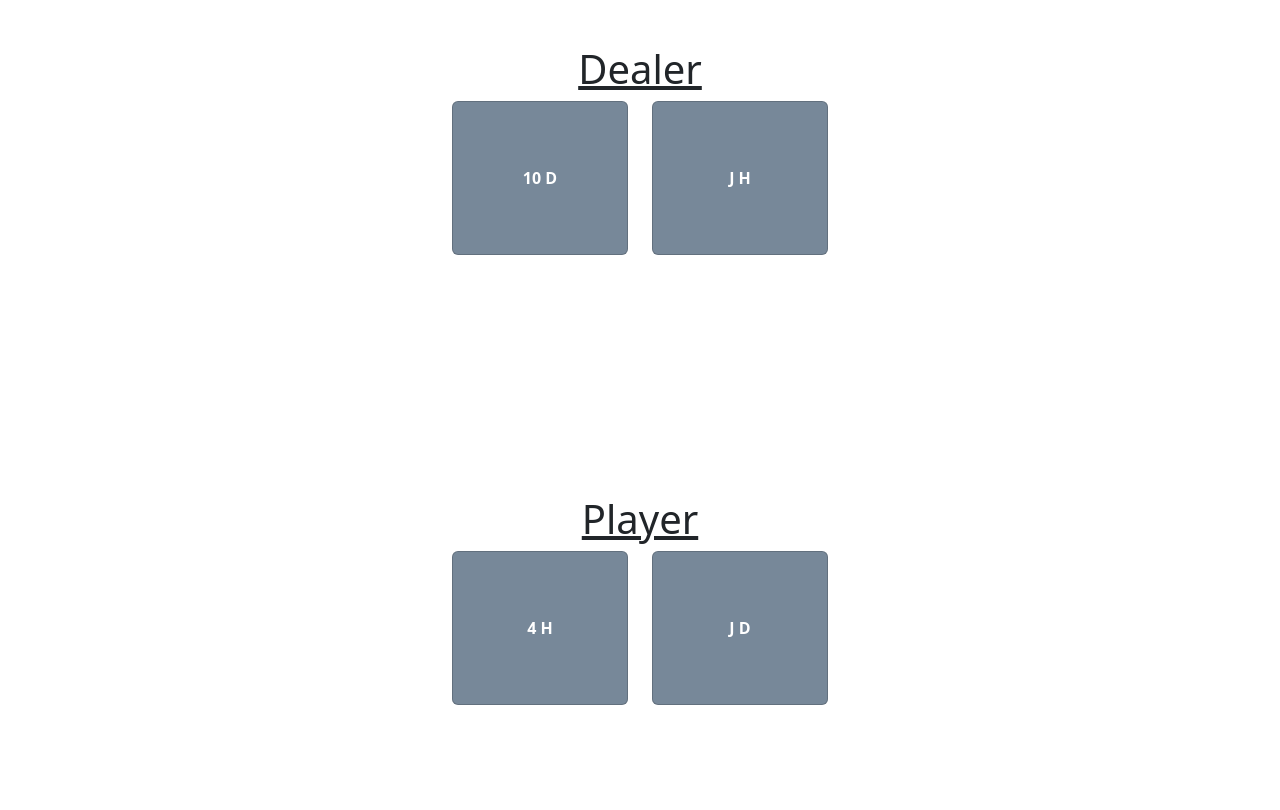
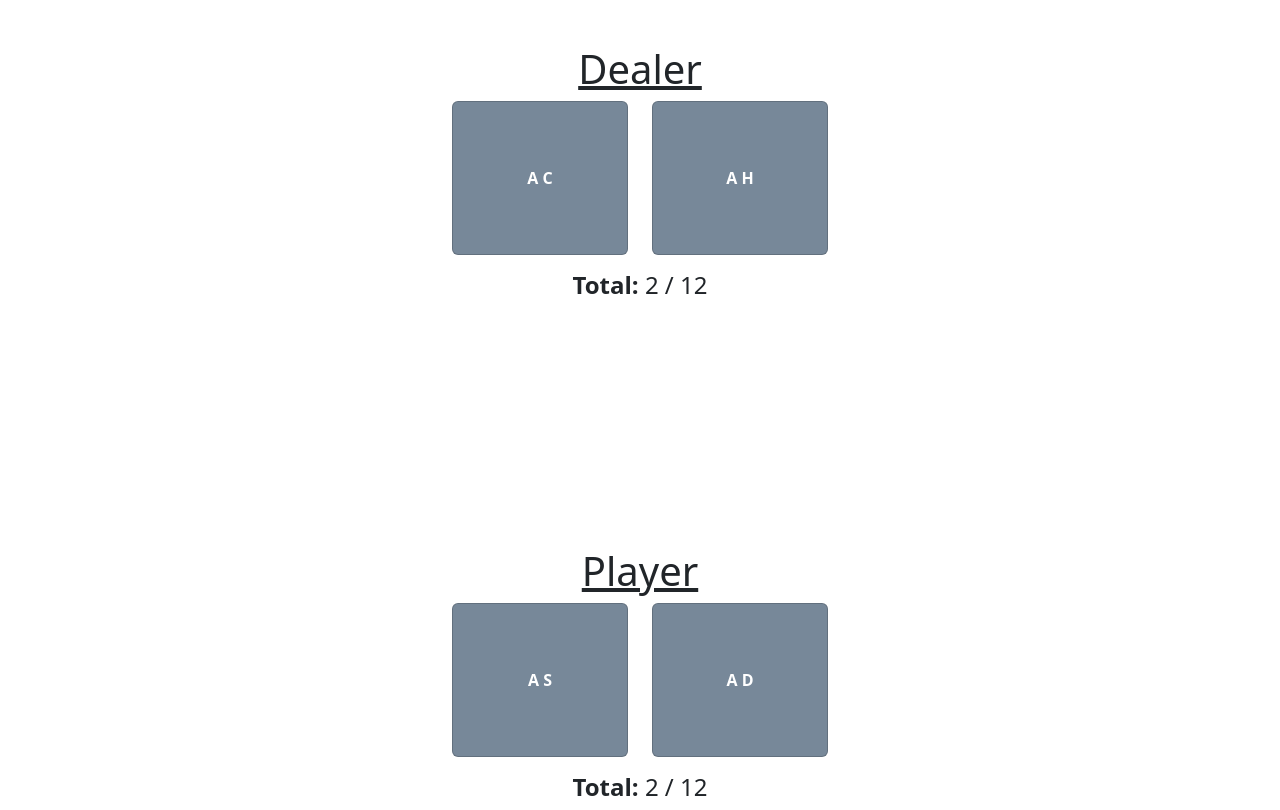
Before and after one commit to jmasone15/blackjack-with-friends, a website built with Vite: page index.html in a window 1280 px wide. Shown: the part 62-872 px from the top of the page. Before the commit the page ends 800 px from the top, so only its background shows below. Built offline with nearby package versions, Linux system fonts and the light colour scheme.

Commit message:
Added calculation handling for multiple Aces.

```diff
--- a/index.html
+++ b/index.html
@@ -29,6 +29,9 @@
         <h1><u>Dealer</u></h1>
         <div id="dealer-cards" class="row justify-content-center">
         </div>
+        <div class="row mt-3">
+          <h4 id="dealer-score"></h4>
+        </div>
       </div>
     </div>
     <!-- Spacer -->
@@ -40,6 +43,9 @@
       <div class="container">
         <h1><u>Player</u></h1>
         <div id="player-cards" class="row justify-content-center">
+        </div>
+        <div class="row mt-3">
+          <h4 id="player-score"></h4>
         </div>
       </div>
     </div>
--- a/src/main.js
+++ b/src/main.js
@@ -2,32 +2,23 @@ import './style.css';
 
 const numOfDecks = 1;
 const suits = ['H', 'D', 'C', 'S'];
-const cards = [
-	'2',
-	'3',
-	'4',
-	'5',
-	'6',
-	'7',
-	'8',
-	'9',
-	'10',
-	'J',
-	'Q',
-	'K',
-	'A'
-];
+const cards = [2, 3, 4, 5, 6, 7, 8, 9, 10, 'J', 'Q', 'K', 'A'];
 
 const dealerCardsDiv = document.getElementById('dealer-cards');
 const playerCardsDiv = document.getElementById('player-cards');
+const dealerScoreDiv = document.getElementById('dealer-score');
+const playerScoreDiv = document.getElementById('player-score');
 
 let playingCards = [];
 let cardIndex = 0;
 
+let playerHand = [];
+let dealerHand = [];
+
 // Create the required amount of playing cards.
 for (let i = 0; i < numOfDecks; i++) {
-	suits.forEach((suit) => {
-		cards.forEach((card) => {
+	cards.forEach((card) => {
+		suits.forEach((suit) => {
 			playingCards.push({
 				card,
 				suit
@@ -38,46 +29,89 @@ for (let i = 0; i < numOfDecks; i++) {
 
 // Fisher-Yates Algorithim for Shuffling
 const shuffle = (cards) => {
-	for (let i = cards.length - 1; i > 0; i--) {
-		// Generate a random index from 0 to i.
-		const randomIndex = Math.floor(Math.random() * (i + 1));
+	// for (let i = cards.length - 1; i > 0; i--) {
+	// 	// Generate a random index from 0 to i.
+	// 	const randomIndex = Math.floor(Math.random() * (i + 1));
 
-		// Swap elements at i and randomIndex.
-		[cards[i], cards[randomIndex]] = [cards[randomIndex], cards[i]];
-	}
+	// 	// Swap elements at i and randomIndex.
+	// 	[cards[i], cards[randomIndex]] = [cards[randomIndex], cards[i]];
+	// }
 
-	return cards;
+	return cards.reverse();
 };
 
-const startRound = () => {
+const delay = (ms) => {
+	return new Promise((resolve) => setTimeout(resolve, ms));
+};
+
+const startRound = async () => {
 	// Shuffle cards
 	playingCards = shuffle(playingCards);
 
 	// Deal Cards
-	const interval = setInterval(() => {
-		deal(playingCards[cardIndex], cardIndex % 2 == 0);
-		if (cardIndex == 4) {
-			clearInterval(interval);
-		}
-	}, 500);
+	for (let i = 0; i < 4; i++) {
+		// deal(playingCards[cardIndex], cardIndex % 2 == 0, cardIndex == 3);
+		deal(playingCards[cardIndex], cardIndex % 2 == 0, false);
+		await delay(500);
+	}
+
+	// Calculate Totals
+	let playerTotal = calculateHandTotal(playerHand);
+	let dealerTotal = calculateHandTotal(dealerHand);
+
+	playerScoreDiv.innerHTML = `<b>Total:</b> ${playerTotal}`;
+	dealerScoreDiv.innerHTML = `<b>Total:</b> ${dealerTotal}`;
 };
 
-const deal = ({ card, suit }, toPlayer) => {
+const deal = (card, toPlayer, faceDown) => {
 	const newCardDiv = document.createElement('div');
 	newCardDiv.setAttribute('class', 'col-2 playing-card');
 	newCardDiv.innerHTML = `<div class="card text-white" style="background-color: lightslategray;">
               <div class="card-body my-5">
-                <b>${card} ${suit}</b>
+                <b>${faceDown ? '???' : `${card.card} ${card.suit}`}</b>
               </div>
             </div>`;
 
 	if (toPlayer) {
 		playerCardsDiv.appendChild(newCardDiv);
+		playerHand.push(card);
 	} else {
 		dealerCardsDiv.appendChild(newCardDiv);
+		dealerHand.push(card);
 	}
 
 	cardIndex++;
 };
 
+const calculateHandTotal = (hand) => {
+	let total = 0;
+	let aceCount = 0;
+
+	hand.forEach((card) => {
+		if (typeof card.card === 'string') {
+			if (card.card === 'A') {
+				total += 1;
+				aceCount++;
+			} else {
+				total += 10;
+			}
+		} else {
+			total += card.card;
+		}
+	});
+
+	let totalString = `${total}`;
+
+	// Add up potential scores for Aces.
+	for (let i = 0; i < aceCount; i++) {
+		let aceAddition = 10 * (i + 1);
+
+		if (total + aceAddition <= 21) {
+			totalString += ` / ${total + aceAddition}`;
+		}
+	}
+
+	return totalString;
+};
+
 startRound();
```
